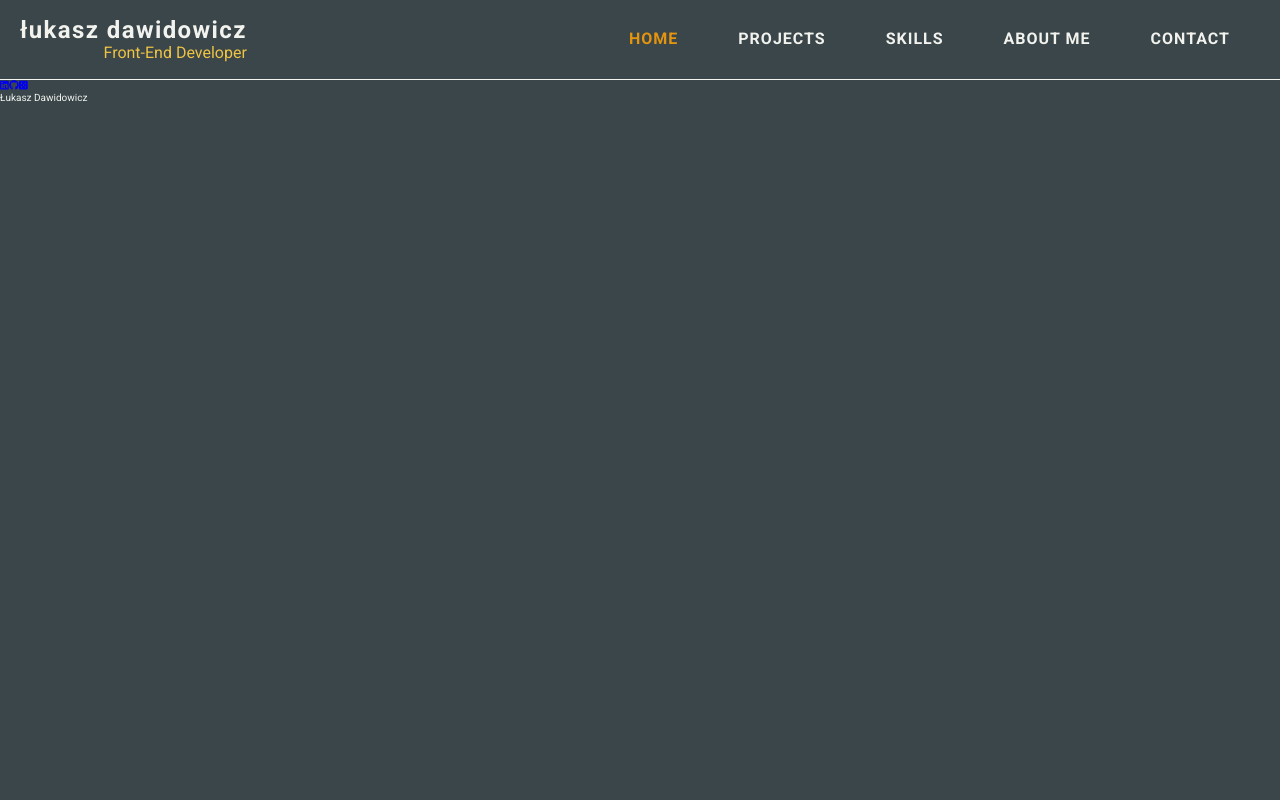
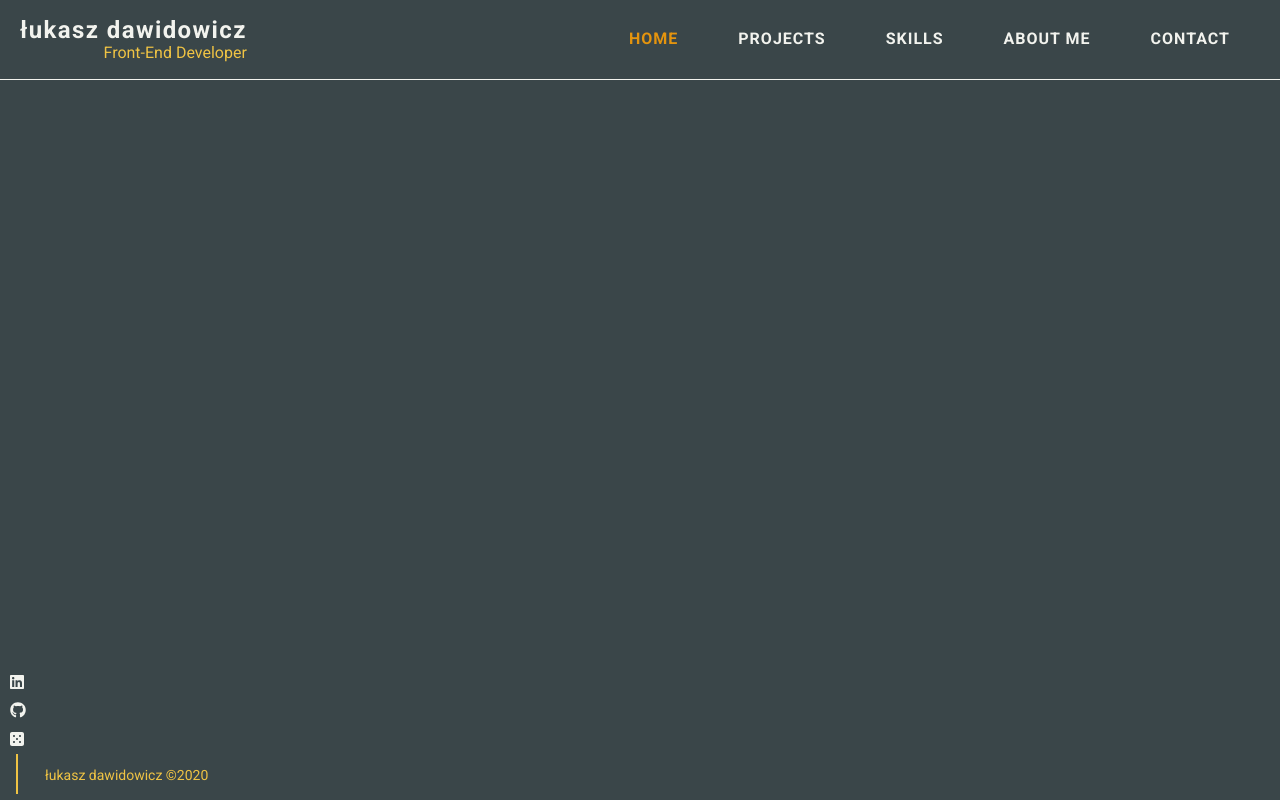
Before and after one commit to shivetay/LD_portfolio, a React (Create React App) app: page /contact in a window 1280 px wide. Built offline with nearby package versions, Linux system fonts and the light colour scheme.

Commit message:
add footer styles, finish footer

```diff
--- a/src/components/layout/Footer/Footer.js
+++ b/src/components/layout/Footer/Footer.js
@@ -1,4 +1,6 @@
 import React from 'react';
+
+import './Footer.scss';
 
 import { FontAwesomeIcon } from '@fortawesome/react-fontawesome';
 import { faGithub, faLinkedin } from '@fortawesome/free-brands-svg-icons';
@@ -28,7 +30,7 @@ const Footer = () => {
         </a>
       </div>
       <div className='Footer__Text'>
-        <span>Łukasz Dawidowicz</span>
+        <span>Łukasz Dawidowicz &copy;2020</span>
       </div>
     </footer>
   );
--- a/src/components/layout/Footer/Footer.scss
+++ b/src/components/layout/Footer/Footer.scss
@@ -1 +1,35 @@
-@import './settings.scss';
+@import '../../../styles/settings.scss';
+
+.Footer {
+  position: fixed;
+  bottom: 0;
+  margin: 2rem 1rem;
+  &__Links {
+    display: flex;
+    flex-direction: column;
+    position: relative;
+    a {
+      width: 0;
+      padding: 0.5rem 0;
+    }
+    &::after {
+      content: '';
+      bottom: -4rem;
+      left: 6px;
+      position: absolute;
+      display: block;
+      width: 2px;
+      height: 40px;
+      background-color: $color-contrast-second;
+    }
+  }
+  &__Text {
+    position: relative;
+    bottom: -8px;
+    right: -3rem;
+    padding: 0.5rem;
+    font-size: $font-medium;
+    text-transform: lowercase;
+    color: $color-font-contrast;
+  }
+}
--- a/src/styles/components.scss
+++ b/src/styles/components.scss
@@ -13,12 +13,30 @@ p {
 .link:active,
 .link:visited,
 .link:link {
-  text-decoration: none;
-  color: $color-font-main;
   text-transform: uppercase;
   font-weight: 700;
   letter-spacing: 1px;
+}
+
+.link,
+.link:active,
+.link:visited,
+.link:link,
+a,
+a:active,
+a:visited,
+a:link {
+  text-decoration: none;
+  color: $color-font-main;
   cursor: pointer;
+}
+
+a,
+a:active,
+a:visited,
+a:link {
+  margin: 0;
+  font-size: $font-normal;
 }
 
 /* helper classes */
```
